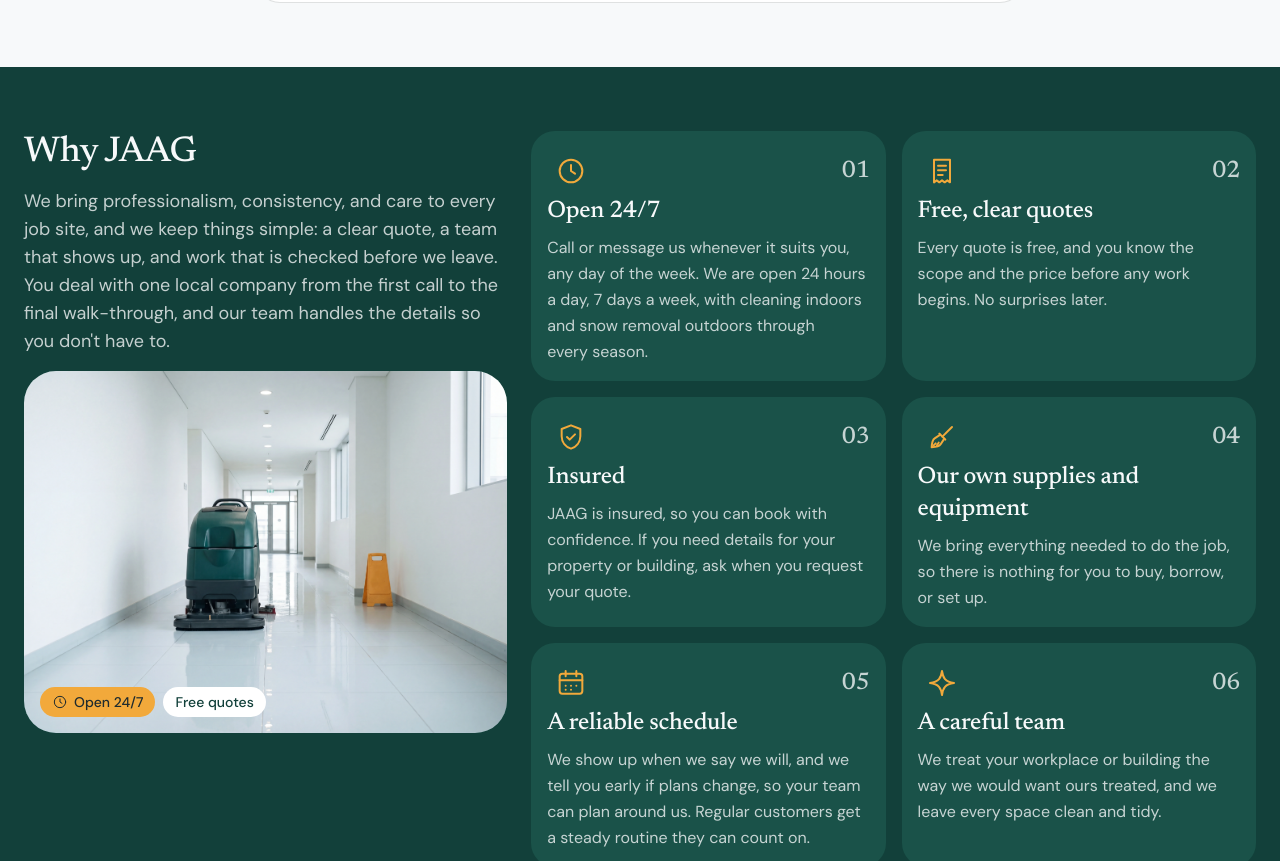
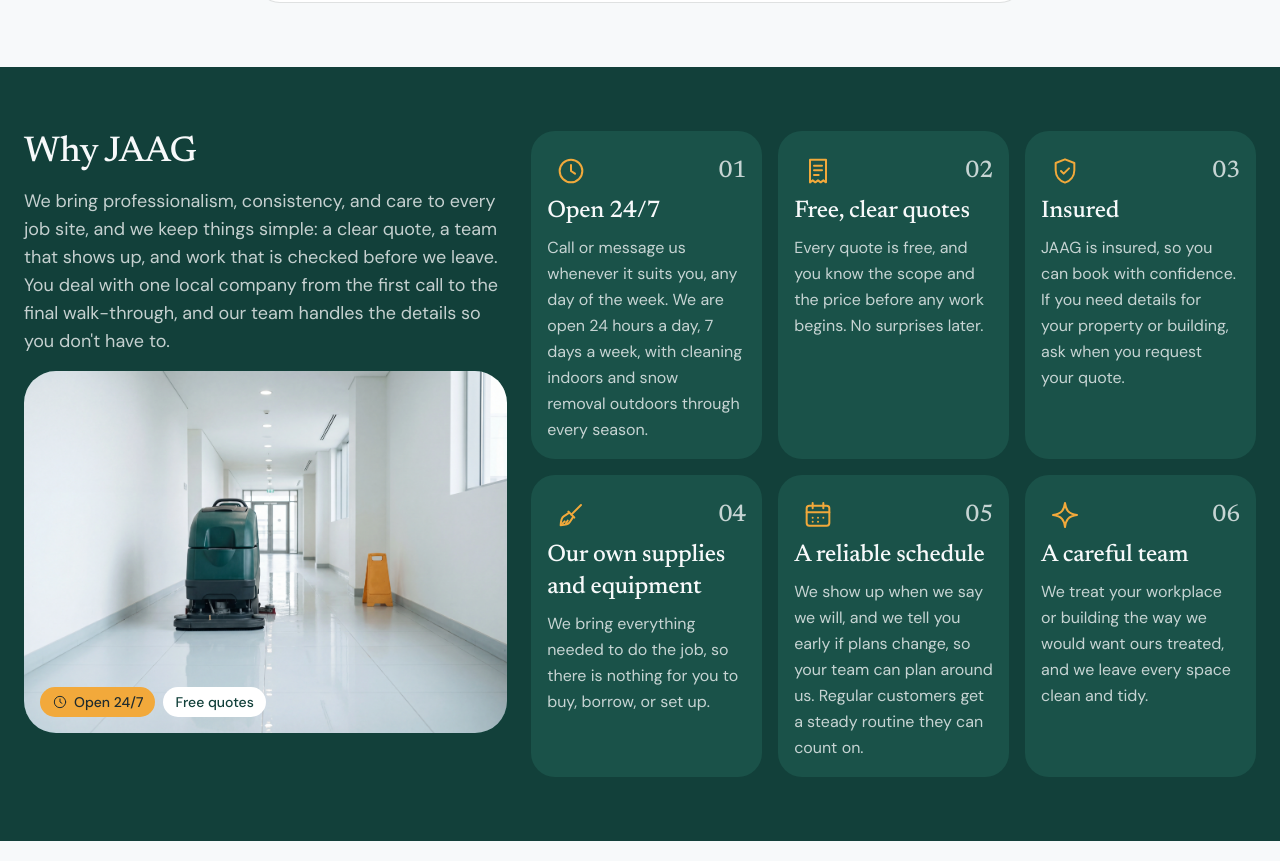
Before and after one commit to DigiBearCA/JAG-cleaning-web, a Next.js app: page / in a window 1280 px wide. Shown: the part 2501-3362 px from the top of the page. Built offline with nearby package versions, Linux system fonts and the light colour scheme.

Commit message:
refactor(WhoWeServe, WhyJag, spans): improve grid span handling and class management

```diff
--- a/src/components/sections/WhoWeServe.tsx
+++ b/src/components/sections/WhoWeServe.tsx
@@ -5,7 +5,10 @@
 import { Chip } from "@/components/ui/Chip";
 import { Section } from "@/components/ui/Section";
 import { SectionHeading } from "@/components/ui/SectionHeading";
-import { getCardSpans } from "@/components/sections/services/spans";
+import {
+  CARD_GRID_CLASS,
+  getCardGridSpans,
+} from "@/components/sections/services/spans";
 import { cx } from "@/lib/cx";
 import { AUDIENCES, WHO_WE_SERVE } from "@/content/home";
 import {
@@ -30,11 +33,11 @@
       </Reveal>
       <RevealGroup
         as="ul"
-        className="mx-auto mt-4 md:mt-6 grid grid-cols-1 sm:grid-cols-2 lg:grid-cols-6 gap-4"
+        className={cx("mx-auto mt-4 md:mt-6 gap-4", CARD_GRID_CLASS)}
       >
         {enabledAudiences.map((card, index) => {
           const Art = AUDIENCE_ART[card.art];
-          const spanClasses = getCardSpans(enabledAudiences.length, index, 1);
+          const spanClasses = getCardGridSpans(enabledAudiences.length, index);
 
           return (
             <RevealItem
--- a/src/components/sections/WhyJag.tsx
+++ b/src/components/sections/WhyJag.tsx
@@ -6,6 +6,11 @@
 import { SectionHeading } from "@/components/ui/SectionHeading";
 import { IMAGES } from "@/config/images";
 import { WHY_JAAG } from "@/content/home";
+import {
+  CARD_GRID_CLASS,
+  getCardGridSpans,
+} from "@/components/sections/services/spans";
+import { cx } from "@/lib/cx";
 
 /** The intro column is 2/5 of the container from 1024px, full width below. */
 const WHY_IMAGE_SIZES =
@@ -50,12 +55,15 @@
           </div>
         </Reveal>
 
-        <RevealGroup as="ol" className="grid gap-4 md:grid-cols-2">
+        <RevealGroup as="ol" className={cx("gap-4", CARD_GRID_CLASS)}>
           {WHY_JAAG.cards.map((card, index) => (
             <RevealItem
               as="li"
               key={card.title}
-              className="flex flex-col gap-0 rounded-card bg-dark-card p-4"
+              className={cx(
+                "flex flex-col gap-0 rounded-card bg-dark-card p-4",
+                getCardGridSpans(WHY_JAAG.cards.length, index),
+              )}
             >
               <div className="flex items-center justify-between gap-4">
                 <FeatureIcon surface="dark">
--- a/src/components/sections/services/spans.ts
+++ b/src/components/sections/services/spans.ts
@@ -1,48 +1,38 @@
 /**
- * Pure helper to compute responsive grid column span classes for the services card grid.
- * Grid definition: `grid-cols-2 md:grid-cols-6`
+ * Balanced card-grid helpers. Each grid class constant is paired with a span
+ * helper; always use them together so columns and spans stay in sync.
  *
- * Rules:
- * - Mobile (2 columns): span is 2 only for the last card when count is odd, otherwise 1.
- * - Desktop (6 columns, representing a 3-column layout):
- *   - Normal cards: span 2 (2/6 = 1/3 row)
- *   - Balanced last row: remainder r = count % 3. When r !== 0, the last r cards span 6 / r:
- *     - r === 1: last card spans 6 (full row)
- *     - r === 2: last 2 cards span 3 each (half row each)
+ * All class strings are written out in full so Tailwind can detect them.
  */
-export function getCardSpans(
-  count: number,
-  index: number,
-  mobileCols: 1 | 2 = 2,
-): string {
-  if (mobileCols === 1) {
-    const isLastSm = count % 2 === 1 && index === count - 1;
-    const smClass = isLastSm ? "sm:col-span-2" : "sm:col-span-1";
 
-    const remainder = count % 3;
-    let lgClass = "lg:col-span-2";
-    if (remainder === 1 && index === count - 1) {
-      lgClass = "lg:col-span-6";
-    } else if (remainder === 2 && index >= count - 2) {
-      lgClass = "lg:col-span-3";
-    }
+/** Services chapter grid (`grid-cols-2 md:grid-cols-6`): 2 columns on mobile, 3 from md. */
+export function getCardSpans(count: number, index: number): string {
+  const isLast = index === count - 1;
+  const mobile = count % 2 === 1 && isLast ? "col-span-2" : "col-span-1";
+  return `${mobile} ${desktopSpan(count, index)}`;
+}
 
-    return `col-span-1 ${smClass} ${lgClass}`;
-  }
+/**
+ * Card grid: 1 column below sm, 2 columns from sm, 3 columns from md
+ * (6 tracks so a short last row can stretch to full width).
+ */
+export const CARD_GRID_CLASS = "grid grid-cols-1 sm:grid-cols-2 md:grid-cols-6";
 
-  // Desktop span (6-column layout representing 3 columns)
+/**
+ * - xs: every card is one full-width column.
+ * - sm: odd count, the last card spans both columns.
+ * - md: cards span 2 of 6 tracks; a last row of 1 card spans all 6,
+ *   a last row of 2 cards spans 3 each.
+ */
+export function getCardGridSpans(count: number, index: number): string {
+  const isLast = index === count - 1;
+  const sm = count % 2 === 1 && isLast ? "sm:col-span-2" : "sm:col-span-1";
+  return `${sm} ${desktopSpan(count, index)}`;
+}
+
+function desktopSpan(count: number, index: number): string {
   const remainder = count % 3;
-  let desktopClass = "md:col-span-2";
-
-  if (remainder === 1 && index === count - 1) {
-    desktopClass = "md:col-span-6";
-  } else if (remainder === 2 && index >= count - 2) {
-    desktopClass = "md:col-span-3";
-  }
-
-  // Mobile span (2-column layout)
-  const isLastMobile = count % 2 === 1 && index === count - 1;
-  const mobileClass = isLastMobile ? "col-span-2" : "col-span-1";
-
-  return `${mobileClass} ${desktopClass}`;
+  if (remainder === 1 && index === count - 1) return "md:col-span-6";
+  if (remainder === 2 && index >= count - 2) return "md:col-span-3";
+  return "md:col-span-2";
 }
```
